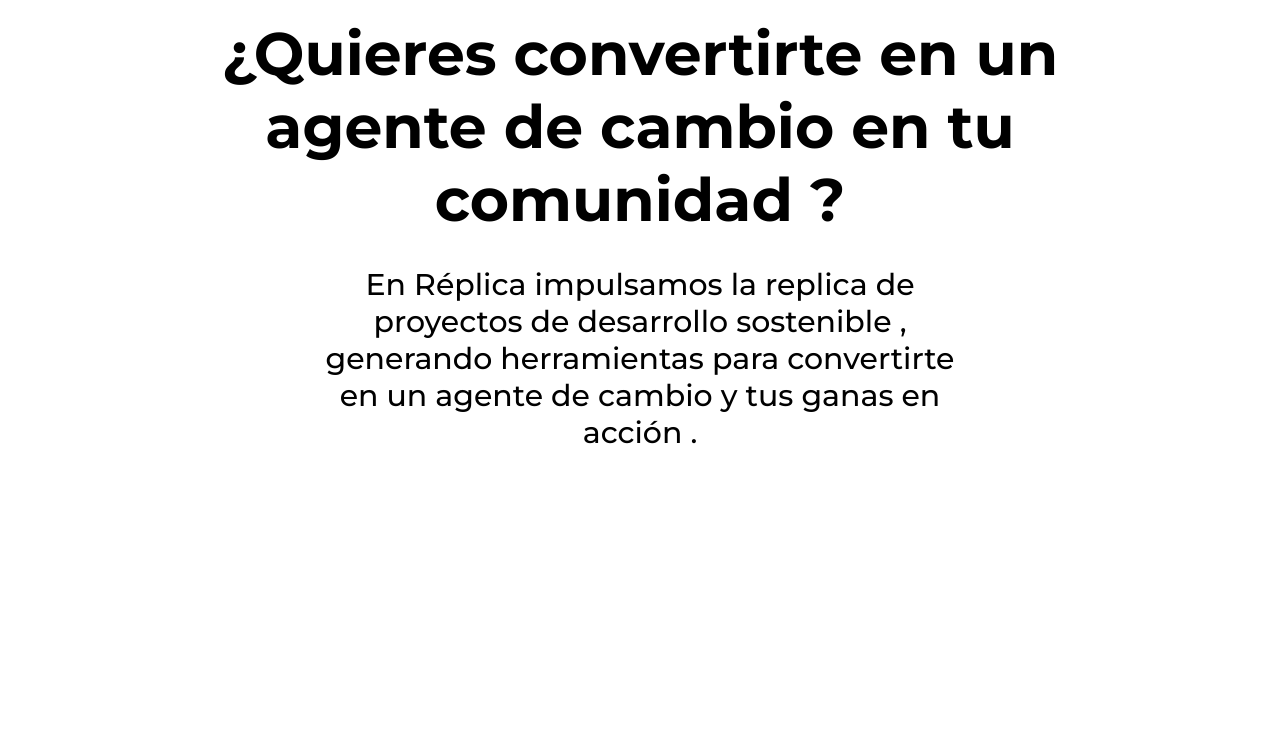
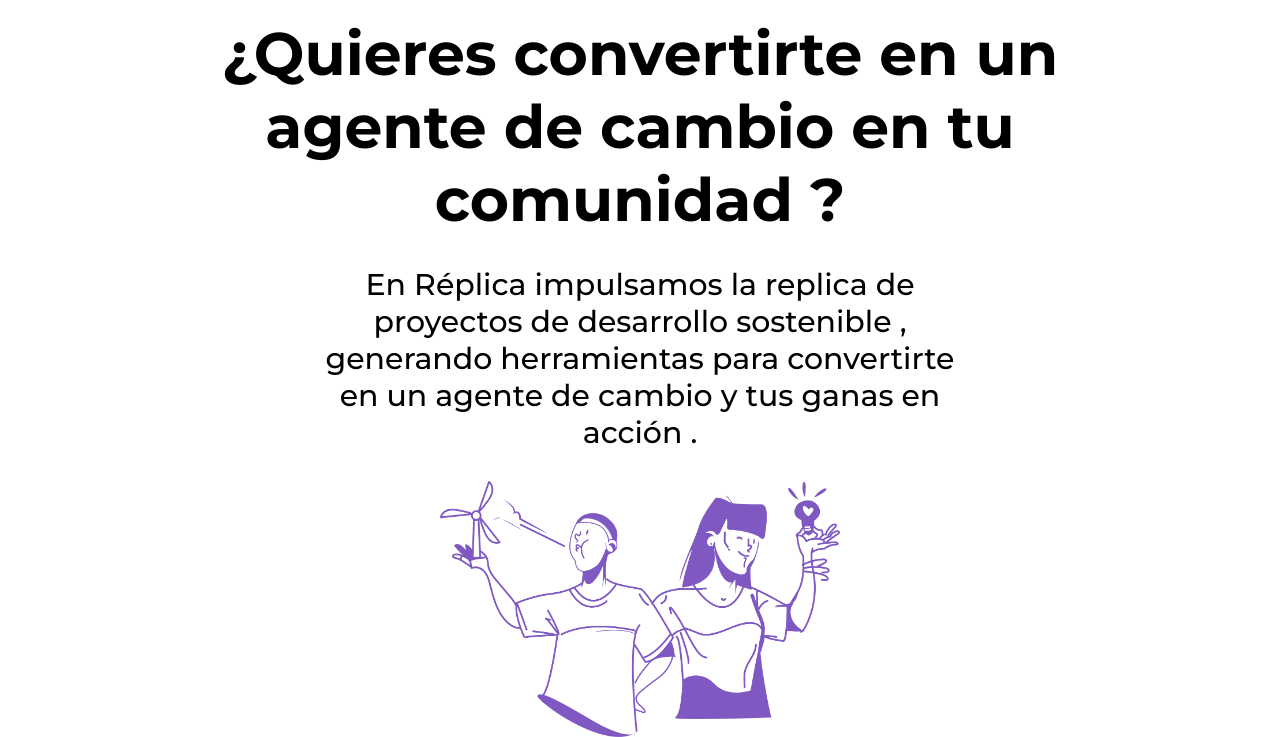
Before and after one commit to Israelzait/Replica-Concausa, a plain HTML site: page index.html in a window 1280 px wide. Shown: the part 83-820 px from the top of the page. Drawn offline with Linux system fonts and the light colour scheme.

Commit message:
agrego img a header

```diff
--- a/index.html
+++ b/index.html
@@ -42,7 +42,7 @@
        </p>
     </center>
 
-    </center>
+    <img src="4x/hero.png" alt="">
 
   </section>
 </body>
--- a/styles.css
+++ b/styles.css
@@ -57,3 +57,9 @@
   font-weight: 500;
 
 }
+
+.main img{
+  width: 400px;
+  margin: 0px;
+  padding: 0px;
+}
```
Also changed, not shown: 4x/1.png (added), 4x/2.png (added), 4x/3.png (added), 4x/4.png (added), 4x/hero.png (added).
